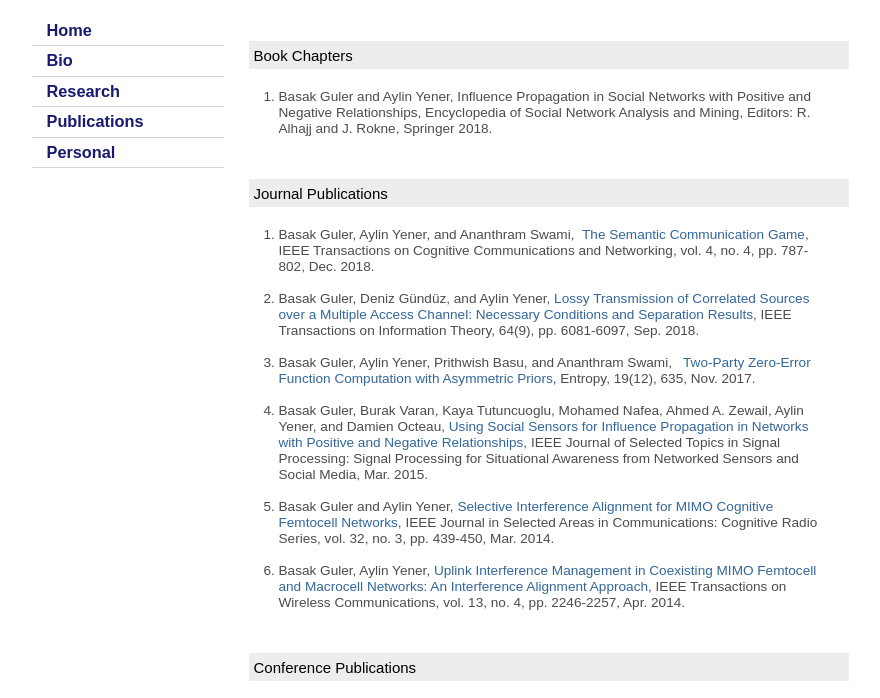
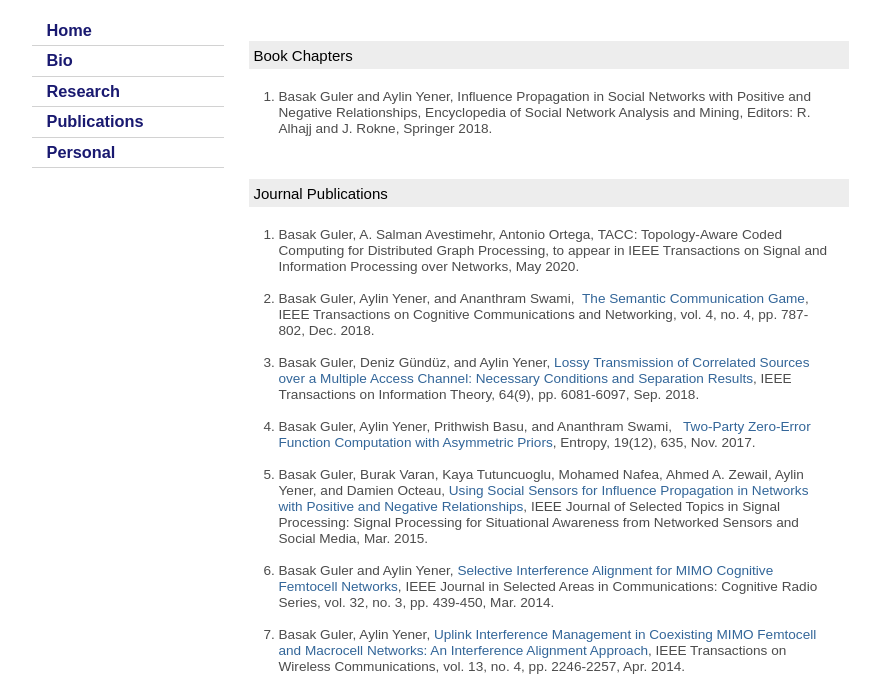
Before and after one commit to basakguler/basakguler.github.io, a plain HTML site: page publications.html in a window 1280 px wide. Shown: the part 87-785 px from the top of the page, without its empty margins (171-1051 px from the left). Drawn offline with Linux system fonts and the light colour scheme.

Commit message:
Update11May20

```diff
--- a/publications.html
+++ b/publications.html
@@ -84,6 +84,10 @@
 
  <h1>Journal Publications</h1>
  <ol>
+
+  <li> Basak Guler, A. Salman Avestimehr, Antonio Ortega, TACC: Topology-Aware Coded Computing for Distributed Graph Processing, to appear in IEEE Transactions on Signal and Information Processing over Networks, May 2020.   </li>
+  <br />
+
  <li> Basak Guler, Aylin Yener, and Ananthram Swami, &nbsp;<a href="http://wcan.ee.psu.edu/papers/BG_TCCN_18.pdf">The Semantic Communication Game</a>, IEEE Transactions on Cognitive Communications and Networking,  vol. 4, no. 4, pp. 787-802, Dec. 2018.  </li>
  <br />
 
```
